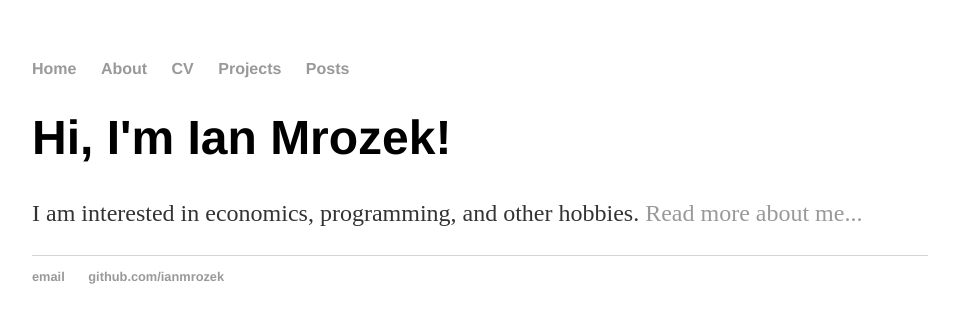
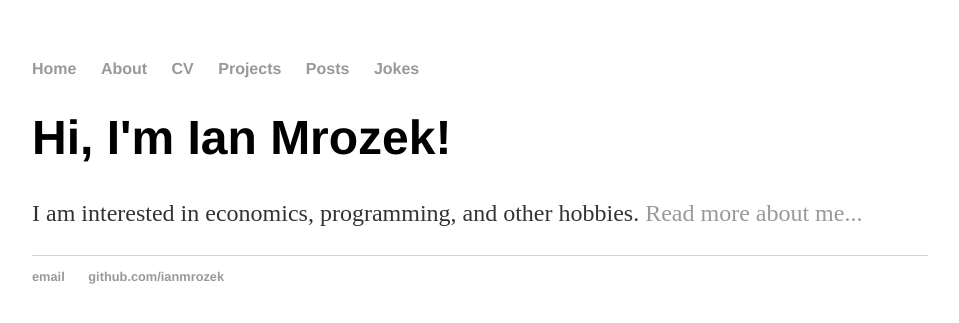
Before and after one commit to IanMrozek/ianmrozek.github.io, a Jekyll site: the page built from index.html, in a window 1280 px wide. Shown: the top 323 px of the page, without its empty margins (160-1119 px from the left). Built offline with Jekyll 4.4.1, drawn with Linux system fonts in a browser that asks for light colours.

Commit message:
ud jokes

```diff
--- a/_layouts/default.html
+++ b/_layouts/default.html
@@ -12,7 +12,8 @@
 		        	<li><a href="/about">About</a></li>
 					<li><a href="/cv">CV</a></li>
 					<li><a href="/projects">Projects</a></li>
-	        		<li><a href="/posts">Posts</a></li>
+					<li><a href="/posts">Posts</a></li>
+					<li><a href="/posts">Jokes</a></li>
 	    		</ul>
 			</nav>
 			<div class="container">
```
